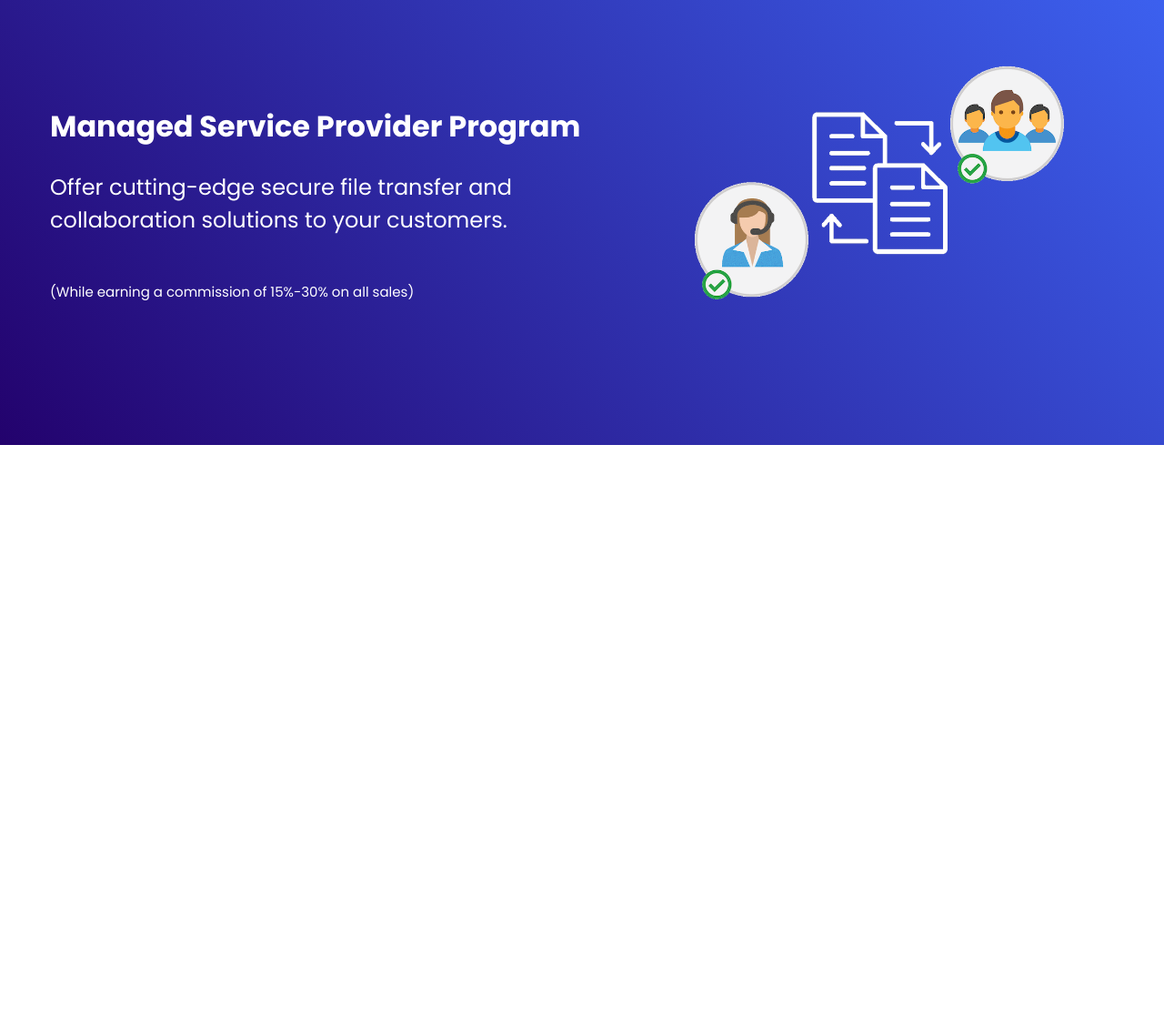
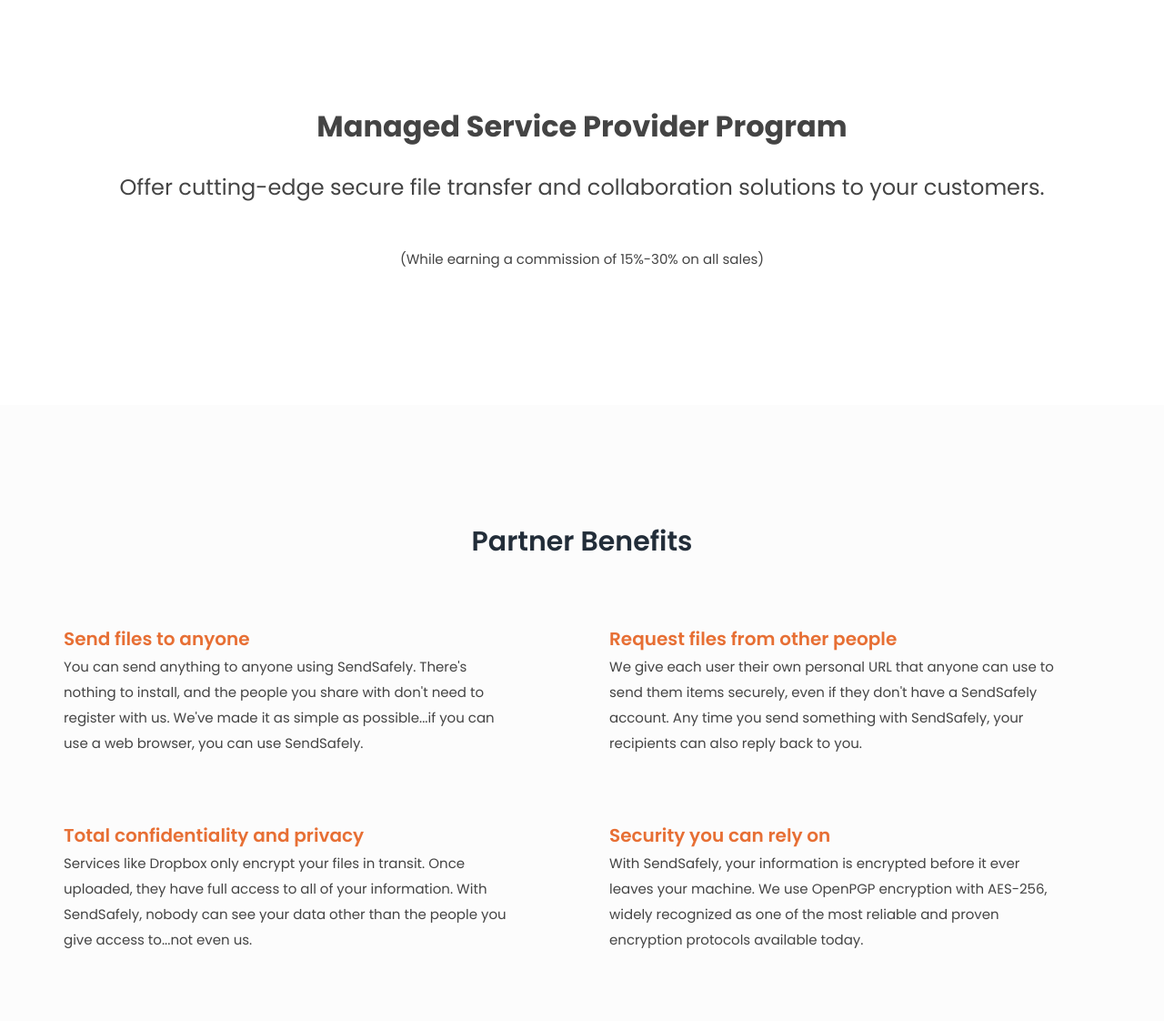
Before and after one commit to JohnJordan-SendSafely/partner-page, a plain HTML site: page managed-service-providers/index.html in a window 1280 px wide. Shown: the part 80-1202 px from the top of the page at 91% size. Before the commit the page ends 800 px from the top, so only its background shows below. Drawn offline with Linux system fonts and the light colour scheme.

Commit message:
refactor: replace colored background with bare one

```diff
--- a/managed-service-providers/index.html
+++ b/managed-service-providers/index.html
@@ -52,32 +52,68 @@
         </div>
     </nav>
 </header>
-<section style=
-                 "background-image: -moz-linear-gradient( 40deg, rgb(35,2,109) 0%, rgb(61,100,244) 100%); background-image: -webkit-linear-gradient( 40deg, rgb(35,2,109) 0%, rgb(61,100,244) 100%); background-image: -ms-linear-gradient( 40deg, rgb(35,2,109) 0%, rgb(61,100,244) 100%);"
-         class="sec_pad">
-    <div style="margin-top:30px;" class="container">
+<section class="sec_pad">
+    <div style="margin-top:30px;" class="container text-center">
         <div class="row flex-row-reverse">
-            <div class="col-lg-5 align-items-center pl-0">
-                <div class="software_featured_img wow fadeInLeft" data-wow-delay="0.2s" style="visibility: visible; animation-delay: 0.2s; animation-name: fadeInLeft;">
-                    <img style="padding-right:50px; padding-left:50px;" class="img-fluid" src="../img/support_exchange_files_white.png" alt="">
-                </div>
-            </div>
-            <div class="col-lg-7">
+            <div class="col">
                 <div class="software_featured_content" style="margin-top:50px; line-height: 1.5;">
-                    <h1 class="f_700 f_size30 l_height_40 w_color f_p mb-30 wow fadeInRight" data-wow-delay="0.2s" style="visibility: visible; animation-delay: 0.2s; animation-name: fadeInRight; font-size: 2rem;">
+                    <h1 class="f_700 f_size30 l_height_40 f_p mb-30 wow fadeInRight" data-wow-delay="0.2s" style="visibility: visible; animation-delay: 0.2s; animation-name: fadeInRight; font-size: 2rem;">
                         Managed Service Provider Program
                     </h1>
-                    <p class="w_color f_400 mb_50 wow fadeInRight" data-wow-delay="0.4s" style="font-size: 24px; visibility: visible; animation-delay: 0.4s; animation-name: fadeInRight;">
+                    <p class="f_400 mb_50 wow fadeInRight" data-wow-delay="0.4s" style="font-size: 24px; visibility: visible; animation-delay: 0.4s; animation-name: fadeInRight;">
                         Offer cutting-edge secure file transfer and collaboration solutions to your customers.
                     </p>
-                    <p class="w_color f_400 mb_50 wow fadeInRight">
+                    <p class="f_400 mb_50 wow fadeInRight">
                         (While earning a commission of 15%-30% on all sales)
                     </p>
                 </div>
             </div>
-
         </div>
-        <br><br>
+    </div>
+</section>
+<section style="background-color: #fcfcfc">
+    <div class="container">
+        <div class="row mt-5 pt-5" >
+            <div class="col-md-12">
+                <h2 style="padding-bottom:4rem; padding-top: 5rem" class="f_size_30 f_600 t_color3 l_height45 text-center">Partner Benefits</h2>
+            </div>
+            <div class="col-md-6 media payment_service_item">
+                <div style="margin-right:15px; color:#999999; font-size:50px">
+                    <i class="fa fa-share-alt"></i>
+                </div>
+                <div class="media-body">
+                    <h3 style="color:#e76f34; margin-bottom:5px;" class="f_size_20 f_p f_600">Send files to anyone</h3>
+                    <p class="f_400 f_size_15">You can send anything to anyone using SendSafely. There's nothing to install, and the people you share with don't need to register with us. We've made it as simple as possible...if you can use a web browser, you can use SendSafely.</p>
+                </div>
+            </div>
+            <div class="col-md-6 media payment_service_item">
+                <div style="margin-right:15px; color:#999999; font-size:50px">
+                    <i class="far fa-comment"></i>
+                </div>
+                <div class="media-body">
+                    <h3 style="color:#e76f34; margin-bottom:5px;" class="f_size_20 f_p f_600">Request files from other people</h3>
+                    <p class="f_400 f_size_15">We give each user their own personal URL that anyone can use to send them items securely, even if they don't have a SendSafely account. Any time you send something with SendSafely, your recipients can also reply back to you.</p>
+                </div>
+            </div>
+            <div class="col-md-6 media payment_service_item">
+                <div style="margin-right:15px; color:#999999; font-size:50px">
+                    <i class="fa fa-eye-slash"></i>
+                </div>
+                <div class="media-body">
+                    <h3 style="color:#e76f34; margin-bottom:5px;" class="f_size_20 f_p f_600">Total confidentiality and privacy</h3>
+                    <p class="f_400 f_size_15">Services like Dropbox only encrypt your files in transit. Once uploaded, they have full access to all of your information. With SendSafely, nobody can see your data other than the people you give access to...not even us.</p>
+                </div>
+            </div>
+            <div class="col-md-6 media payment_service_item">
+                <div style="margin-right:15px; color:#999999; font-size:50px">
+                    <i class="fa fa-lock"></i>
+                </div>
+                <div class="media-body">
+                    <h3 style="color:#e76f34; margin-bottom:5px;" class="f_size_20 f_p f_600">Security you can rely on</h3>
+                    <p class="f_400 f_size_15">With SendSafely, your information is encrypted before it ever leaves your machine. We use OpenPGP encryption with AES-256, widely recognized as one of the most reliable and proven encryption protocols available today.</p>
+                </div>
+            </div>
+        </div>
     </div>
 </section>
 </body>
```
